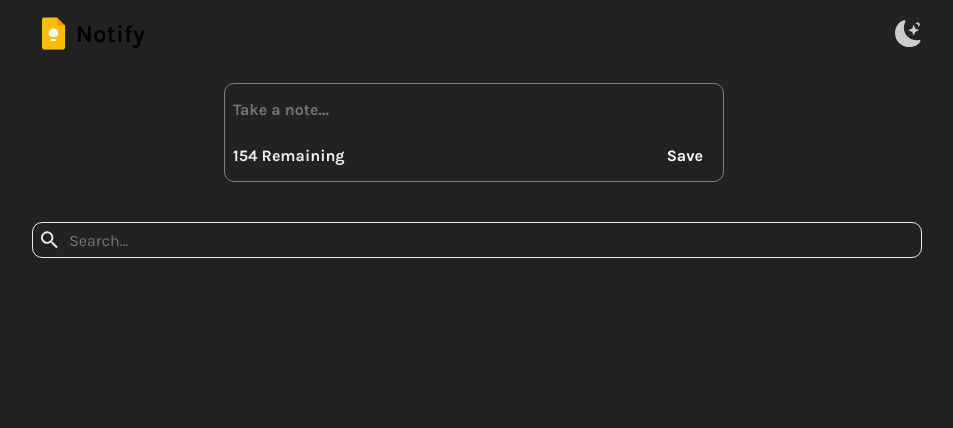
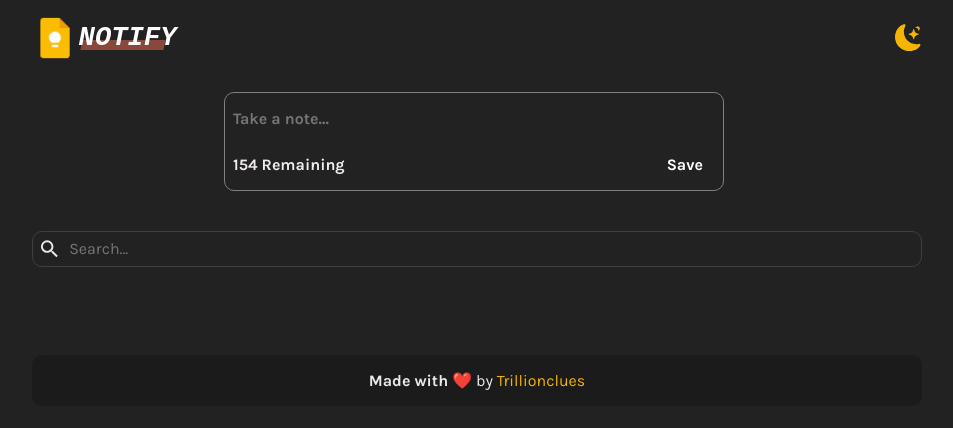
Before and after one commit to trillionclues/notefy-app, a React (Vite) app: page / in a window 1280 px wide. Shown: the top 428 px of the page, without its empty margins (163-1116 px from the left). Built offline with nearby package versions, Linux system fonts and the light colour scheme.

Commit message:
[Features]: Added refinements to note and search

```diff
--- a/index.html
+++ b/index.html
@@ -4,7 +4,7 @@
     <meta charset="UTF-8" />
     <link rel="icon" type="image/svg+xml" href="./src/images/google_keep.png" />
     <meta name="viewport" content="width=device-width, initial-scale=1.0" />
-    <title>Vite + React</title>
+    <title>Notify Notes</title>
   </head>
   <body>
     <div id="root"></div>
--- a/src/App.jsx
+++ b/src/App.jsx
@@ -4,6 +4,7 @@ import { nanoid } from 'nanoid'
 import AddNote from './components/AddNotes'
 import Search from './components/Search'
 import Header from './components/Header'
+import Footer from './components/Footer'
 
 const App = () => {
   const [notes, setNotes] = useState([
@@ -75,12 +76,14 @@ const App = () => {
         <Header handleToggleDarkMode={setLightMode} />
         <AddNote handleAddNote={addNote} />
         <Search handleSearchNotes={setSearchText} />
+        {/* search text input */}
         <NotesList
           notes={notes.filter((note) =>
-            note.text.toLowerCase().includes(searchText)
+            note.text.toLowerCase().includes(searchText.toLowerCase())
           )}
           handleDeleteNote={deleteNote}
         />
+        <Footer />
       </div>
     </div>
   )
--- /dev/null
+++ b/src/components/Footer.jsx
@@ -0,0 +1,14 @@
+const Footer = () => {
+  return (
+    <footer className='footer'>
+      <div className='content has-text-centered'>
+        <p>
+          <strong>Made with ❤️</strong> by{' '}
+          <a href='https://github.com/trillionclues'>Trillionclues </a>
+        </p>
+      </div>
+    </footer>
+  )
+}
+
+export default Footer
--- a/src/components/Header.jsx
+++ b/src/components/Header.jsx
@@ -7,7 +7,7 @@ const Header = ({ handleToggleDarkMode }) => {
     <div className='header'>
       <div className='logo'>
         <img src={logo} height='20%' width='30%' />
-        <h2>Notify</h2>
+        <h2>NOTIFY</h2>
       </div>
 
       <BsFillMoonStarsFill
--- a/src/components/Note.jsx
+++ b/src/components/Note.jsx
@@ -1,7 +1,25 @@
 import { MdDeleteForever } from 'react-icons/md'
 import { BsPin } from 'react-icons/bs'
+import { useEffect } from 'react'
+const hexColors = [0, 1, 2, 3, 4, 5, 6, 7, 8, 9, 'A', 'B', 'C', 'D', 'E', 'F']
 
 const Note = ({ id, text, date, handleDeleteNote }) => {
+  let randomHex = '#'
+
+  for (let i = 0; i < 6; i++) {
+    // let randomHex = '#'
+    randomHex += hexColors[Math.floor(Math.random() * hexColors.length)]
+    // console.log(randomHex)
+  }
+
+  // useEffect(() => {
+  //   document.body.style.backgroundColor = null
+
+  //   return () => {
+  //     document.body.style.backgroundColor = `${randomHex}`
+  //   }
+  // }, [])
+
   return (
     <div className='note'>
       <span className='note-text'>{text}</span>
--- a/src/index.css
+++ b/src/index.css
@@ -17,13 +17,38 @@
 }
 
 .light-mode {
-  background-color: white;
+  background-color: #ebebeb;
   min-height: 100vh;
 }
 
-.light-mode .logo h2,
 .light-mode .moon-toggle {
-  color: black;
+  color: rgb(173, 168, 168);
+}
+
+.light-mode .logo h2 {
+  color: #222;
+}
+
+h2 {
+  color: #fff;
+  font-family: monospace;
+  font-size: 1.7rem;
+  text-decoration: none;
+  /* text-decoration-color: #f4b400; */
+  position: relative;
+  font-style: italic;
+}
+
+h2::before {
+  content: '';
+  position: absolute;
+  left: 45%;
+  bottom: 3px;
+  width: 83px;
+  height: 10px;
+  transform: skew(-12deg) translateX(-50%);
+  background: rgba(238, 111, 87, 0.5);
+  z-index: -1;
 }
 
 h1 {
@@ -53,8 +78,10 @@ body {
 
 .note {
   background-color: transparent;
+  /* background: ; */
+
   /* margin-bottom: 1rem; */
-  border: 1px solid grey;
+  border: 1px solid rgb(63, 63, 63);
   border-radius: 10px;
   padding: 1rem;
   min-height: 250px;
@@ -66,8 +93,23 @@ body {
   white-space: pre-wrap;
 }
 
+.light-mode .note {
+  background-color: #ced7ef;
+  color: rgb(68, 66, 66);
+  border: none;
+}
+
 .note:hover {
-  border: 1.3px solid #fff;
+  border: none;
+  box-shadow: 5px -5px 8px #181818, -5px 5px 8px #202020;
+  transition: 0.3s ease-in-out;
+}
+
+.light-mode .note:hover {
+  border: 1.3px solid rgb(68, 66, 66);
+  box-shadow: 0 10px 10px -5px;
+  border: none;
+  transition: 0.3s ease-in-out;
 }
 
 .note-text {
@@ -95,6 +137,15 @@ body {
   margin-bottom: 2.5rem;
 }
 
+.light-mode .add {
+  background-color: #a1ceea;
+  border: none;
+}
+
+.light-mode .add > textarea {
+  color: rgb(68, 66, 66);
+}
+
 textarea {
   padding-top: 0.5rem;
   border: none;
@@ -103,6 +154,7 @@ textarea {
   color: #fff;
   font-size: 1rem;
   font-weight: bold;
+  border-radius: 10px;
 }
 
 textarea::placeholder {
@@ -131,12 +183,28 @@ small {
   margin-top: 0;
 }
 
+.light-mode .addnote-footer {
+  color: rgb(68, 66, 66);
+}
+
 .delete-note {
   cursor: pointer;
 }
 
+.delete-note:hover {
+  color: red;
+}
+
 .pin-note {
   cursor: pointer;
+}
+
+.pin-note:hover {
+  color: green;
+}
+
+.light-mode .pin-note:hover {
+  color: black;
 }
 
 .save {
@@ -147,6 +215,15 @@ small {
   color: #fff;
   font-weight: bold;
   cursor: pointer;
+}
+
+.light-mode .save {
+  color: rgb(68, 66, 66);
+}
+
+.light-mode .save:hover {
+  background-color: #ced7ef;
+  color: #222;
 }
 
 .save:hover {
@@ -167,7 +244,12 @@ small {
   padding: 5px;
   margin-bottom: 1.5em;
   /* border: rgb(233, 233, 233); */
-  border: 1px solid rgb(233, 233, 233);
+  border: 1px solid rgb(63, 63, 63);
+}
+
+.light-mode .search {
+  background-color: #ced7ef;
+  border: none;
 }
 
 .search input {
@@ -181,6 +263,11 @@ small {
   /* padding-right: 13rem; */
 }
 
+.light-mode input {
+  color: rgb(68, 66, 66);
+  font-size: 1.2rem;
+}
+
 .search input:focus {
   outline: none;
 }
@@ -190,14 +277,15 @@ small {
   /* margin-right: 1rem; */
 }
 
+.light-mode .search-icons {
+  color: rgb(68, 66, 66);
+}
+
 .moon-toggle {
-  /* background-color: transparent;
-  border: 1px solid #ccc;
-  padding: 8px 12px;
-  font-size: 1rem;
-  /* color: #fff; */
+  background-color: #222;
+  border: none;
+  color: #f4b400;
   cursor: pointer;
-  color: #ccc;
   border-radius: 10px;
 }
 
@@ -207,8 +295,37 @@ small {
   justify-content: space-evenly;
 }
 
+footer {
+  display: flex;
+  justify-content: center;
+  align-items: center;
+  padding: 1rem;
+  background-color: rgb(28, 27, 27);
+  color: rgb(233, 233, 233);
+  border-radius: 10px;
+  margin-top: 1rem;
+  text-align: center;
+}
+
+footer a {
+  color: #f4b400;
+  text-decoration: none;
+}
+
 @media screen and (min-width: 1024px) {
   .add {
     margin-left: 12rem;
   }
 }
+/*
+@media screen and (min-width: 800px) {
+  .add {
+    margin-left: 8rem;
+  }
+} */
+
+@media screen and (min-width: 600px) and (max-width: 800px) {
+  .add {
+    margin-left: 4rem;
+  }
+}
```
